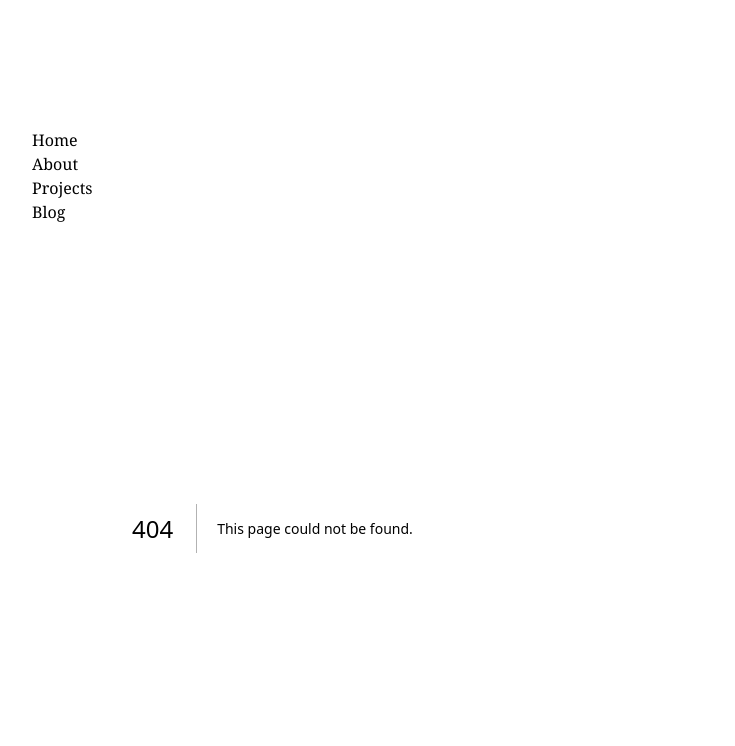
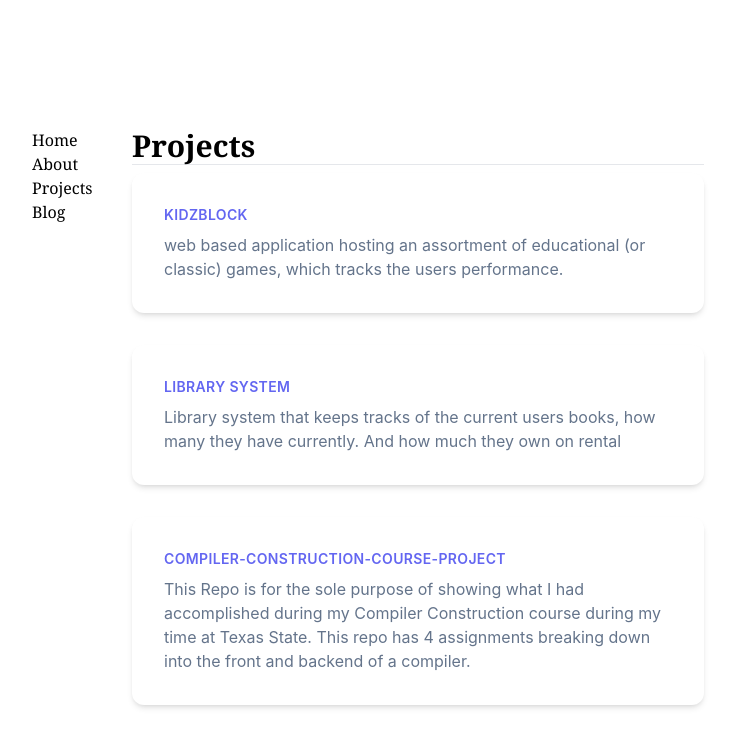
Before and after one commit to SenorFrolie/PW-V1.0, a Next.js app in the folder my-portfolio/: page /projects in a window 1280 px wide. Before the commit this address had no page. Shown: the top 746 px of the page, without its empty margins (272-1007 px from the left). Built offline with nearby package versions, Linux system fonts and the light colour scheme.

Commit message:
Added the projects page and social media links

```diff
--- a/my-portfolio/components/sidebar.js
+++ b/my-portfolio/components/sidebar.js
@@ -15,8 +15,8 @@ export default function Navbar(){
             <ul>
                 <li><Link href='/'>Home</Link></li>
                 <li><Link href='/about'>About</Link></li>
-                <li><Link href='/Projects'>Projects</Link></li>
-                <li><Link href='/Blog'>Blog</Link></li>
+                <li><Link href='/projects'>Projects</Link></li>
+                <li><Link href='/blog'>Blog</Link></li>
             </ul>
             </div>
           </div>
@@ -24,5 +24,4 @@ export default function Navbar(){
     </div>
     </aside>
     )
-
-    }
+}
--- a/my-portfolio/src/app/about/page.js
+++ b/my-portfolio/src/app/about/page.js
@@ -18,12 +18,12 @@ export default function AboutPage(){
                 <p className="mb-8">
                     I am a recent college graduate from Texas State Univerity with a Bachalors
                     in Computer Science. I love all things tech and will go out of my way to learn how a new
-                    piece of technology works and It improve our daily lives. I believe Software has the potential
+                    piece of technology. I believe Software has the potential
                     to improve out lives and makes difficult task reachable
                 </p>
                 <hr className="mb-8" />
                 <p className="mb-8">
-                    On my days off, I like to spend time with friends and play the occasional game of Dota 2, Valorant or
+                    On my days off, I like to spend time with friends and play the occasional game of Apex, Valorant or
                     whatever crappy game my friends decide to make me download for the day. Another thing I like to do is to read up on the newest trend of technology
                     that is supposedly taking over the tech world.<br></br>
                 </p>
@@ -31,6 +31,12 @@ export default function AboutPage(){
                     My hope for this website is to document my career as Software Developer, from the good to the very ugly and hopefully when i decide to retire,
                     hopefully that plays out as it does in my head if so, would be cool to see a timeline of my hardwork and success be layout on a website I design and maintain
                     on my own for decades to come.
+                </p>
+                <p className="mb-8">
+                    This website will be available for others to reference and take pieces from to be used for their own website. I used
+                   <a href='https://nextjs.org/docs' className='font-bold text-white hover:text-gray-600'> Next.js</a> as my framework and
+                    and
+                    <a href='https://tailwindcss.com/' className='font-bold text-white hover:text-sky-500'> tailwindcss</a>. as my css library
                 </p>
             </div>
                 <div className="flex flex-col gap-2 md:flex-row md:gap-2">
--- /dev/null
+++ b/my-portfolio/src/app/blog/page.js
@@ -0,0 +1,9 @@
+
+
+export default function Blog(){
+    return (
+        <section>
+            <h1>Blog title</h1>
+        </section>
+    )
+}
--- a/my-portfolio/src/app/layout.js
+++ b/my-portfolio/src/app/layout.js
@@ -3,8 +3,8 @@ import Link from 'next/link';
 import Sidebar from '../../components/sidebar';
 
 export const metadata = {
-  title: 'Create Next App',
-  description: 'Generated by create next app',
+  title: 'Robert Bonham',
+  description: 'my portifio website',
 }
 
 export default function RootLayout({ children }) {
--- /dev/null
+++ b/my-portfolio/src/app/projects/page.js
@@ -0,0 +1,53 @@
+
+import Link from "next/link"
+export default function Projects(){
+    return(
+        <section>
+             <h1 className="font-bold text-3xl font-serif">Projects</h1>
+             <hr class="mb-2"></hr>
+        <Link href='https://github.com/SenorFrolie/Kidzblock'>
+            <div class="max-w-md mx-auto bg-white hover:bg-gray-200 rounded-xl shadow-md overflow-hidden md:max-w-2xl mb-8">
+                <div class="md:flex">
+                    <div class="p-8">
+                        <div class="uppercase tracking-wide text-sm text-indigo-500 font-semibold">
+                            Kidzblock
+                        </div>
+                        <p class="mt-2 text-slate-500"> web based application hosting an assortment of educational (or classic) games, which tracks the users performance.</p>
+                    </div>
+                </div>
+            </div>
+        </Link>
+
+        <Link href='https://github.com/SenorFrolie/Library_SWE_2022'>
+            <div class="max-w-md mx-auto bg-white hover:bg-gray-200 rounded-xl shadow-md overflow-hidden md:max-w-2xl mb-8">
+                <div class="md:flex">
+                    <div class="p-8">
+                        <div class="uppercase tracking-wide text-sm text-indigo-500 font-semibold">
+                            Library System
+                        </div>
+                        <p class="mt-2 text-slate-500">Library system that keeps tracks of the current users books, how many they have currently.
+                        And how much they own on rental</p>
+                    </div>
+                </div>
+            </div>
+        </Link>
+
+        <Link href='https://github.com/SenorFrolie/Compiler-Construction-Course-Project'>
+            <div class="max-w-md mx-auto bg-white hover:bg-gray-200 rounded-xl shadow-md overflow-hidden md:max-w-2xl mb-8">
+                <div class="md:flex">
+                    <div class="p-8">
+                        <div class="uppercase tracking-wide text-sm text-indigo-500 font-semibold">
+                            Compiler-Construction-Course-Project
+                        </div>
+                        <p class="mt-2 text-slate-500">
+                            This Repo is for the sole purpose of showing what I had accomplished during my Compiler Construction course during my time at Texas State.
+                            This repo has 4 assignments breaking down into the front and backend of a compiler.
+                        </p>
+                    </div>
+                </div>
+            </div>
+        </Link>
+
+        </section>
+    )
+}
```
Also changed, not shown: my-portfolio/public/kblogo.png (added).
